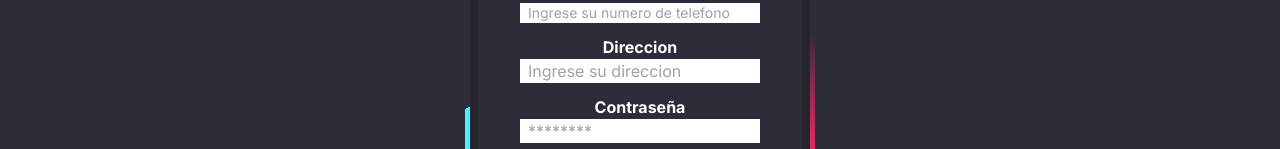
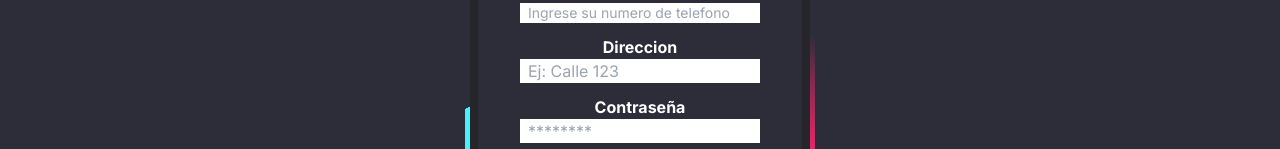
Before and after one commit to Ezequiel-Sale/E-commerce, a Next.js app in the folder front/: page /register in a window 1280 px wide. Shown: the part 349-498 px from the top of the page. Built offline with nearby package versions, Linux system fonts and the light colour scheme; no server answers.

Commit message:
se realizo otra modificacion de validacion en el registro

```diff
--- a/front/src/components/Register/Register.tsx
+++ b/front/src/components/Register/Register.tsx
@@ -104,7 +104,7 @@ const Register: React.FC = () => {
                 <Field
                   type="text"
                   name="address"
-                  placeholder="Ingrese su direccion"
+                  placeholder="Ej: Calle 123"
                   className="w-60 pl-2 text-black"
                 />
                 <ErrorMessage
--- a/front/src/helpers/validateRegister.ts
+++ b/front/src/helpers/validateRegister.ts
@@ -29,7 +29,7 @@ export const validaciones: (values: IFormValues) => Partial<IFormValues> = (valu
       errors.address = "La dirección es requerida";
     }else if(!regexAdress.test(values.address)){
       errors.address = "La dirección solo puede contener letras y numeros"
-    }else if (values.address.length < 10) {
+    }else if (values.address.length < 8) {
       errors.address = "La dirección debe tener al menos 10 caracteres";
     }else if (values.address.length > 50) {
       errors.address = "La dirección debe tener maximo 50 caracteres";
```
